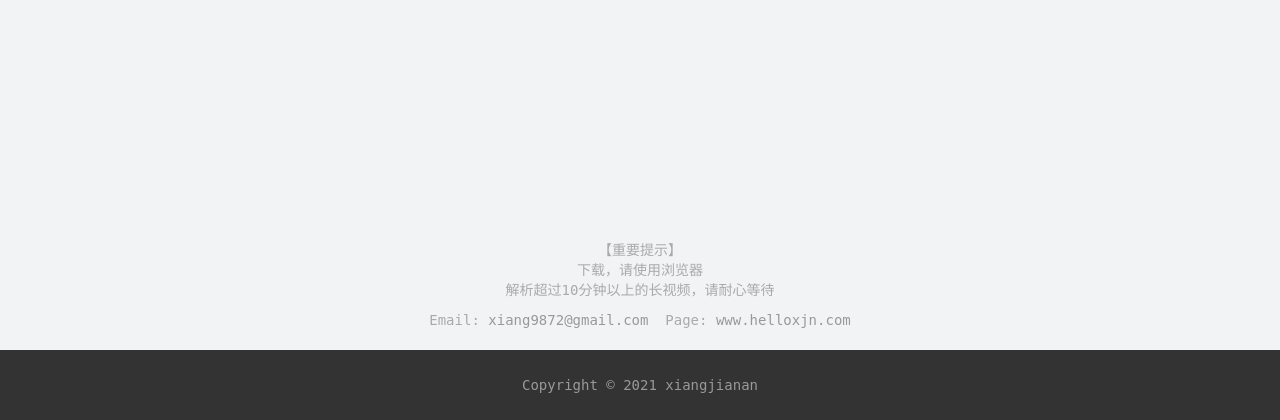
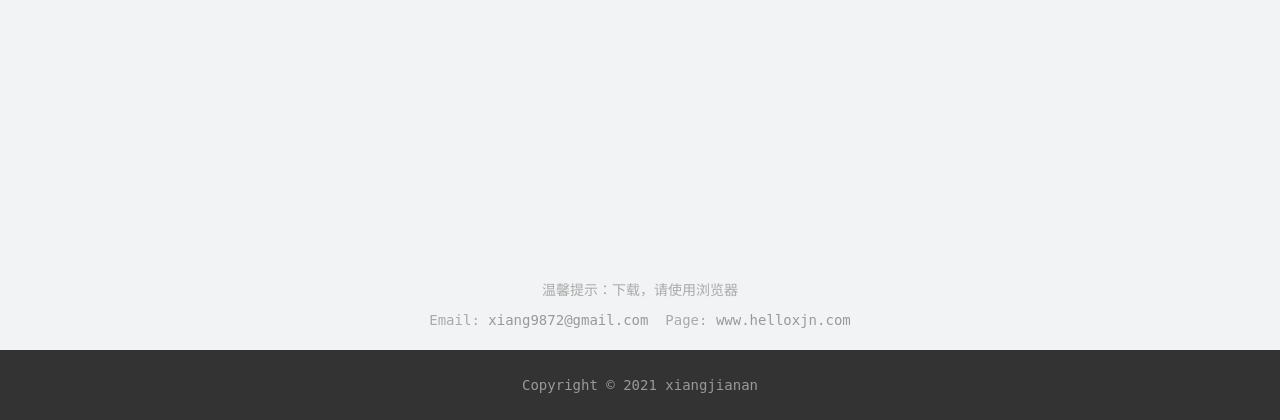
Before and after one commit to xiangjianan/douyin, a Django app: page / in a window 1280 px wide. Shown: the part 380-800 px from the top of the page. Run offline with Django 3.2, Linux system fonts and the light colour scheme; some libraries are stand-ins or nearby versions.

Commit message:
V2.4.21 更新提示

```diff
--- a/templates/home.html
+++ b/templates/home.html
@@ -55,7 +55,7 @@
     </div>
 </div>
 <div class="readme">
-    <p>【重要提示】<br>下载，请使用浏览器<br>解析超过10分钟以上的长视频，请耐心等待</p>
+    <p>温馨提示：下载，请使用浏览器</p>
     <p>Email: <a href="mailto:XJN9872@163.com">xiang9872@gmail.com</a>&nbsp;
         Page: <a href="https://www.helloxjn.com" target="_blank">www.helloxjn.com</a></p>
 </div>
```
